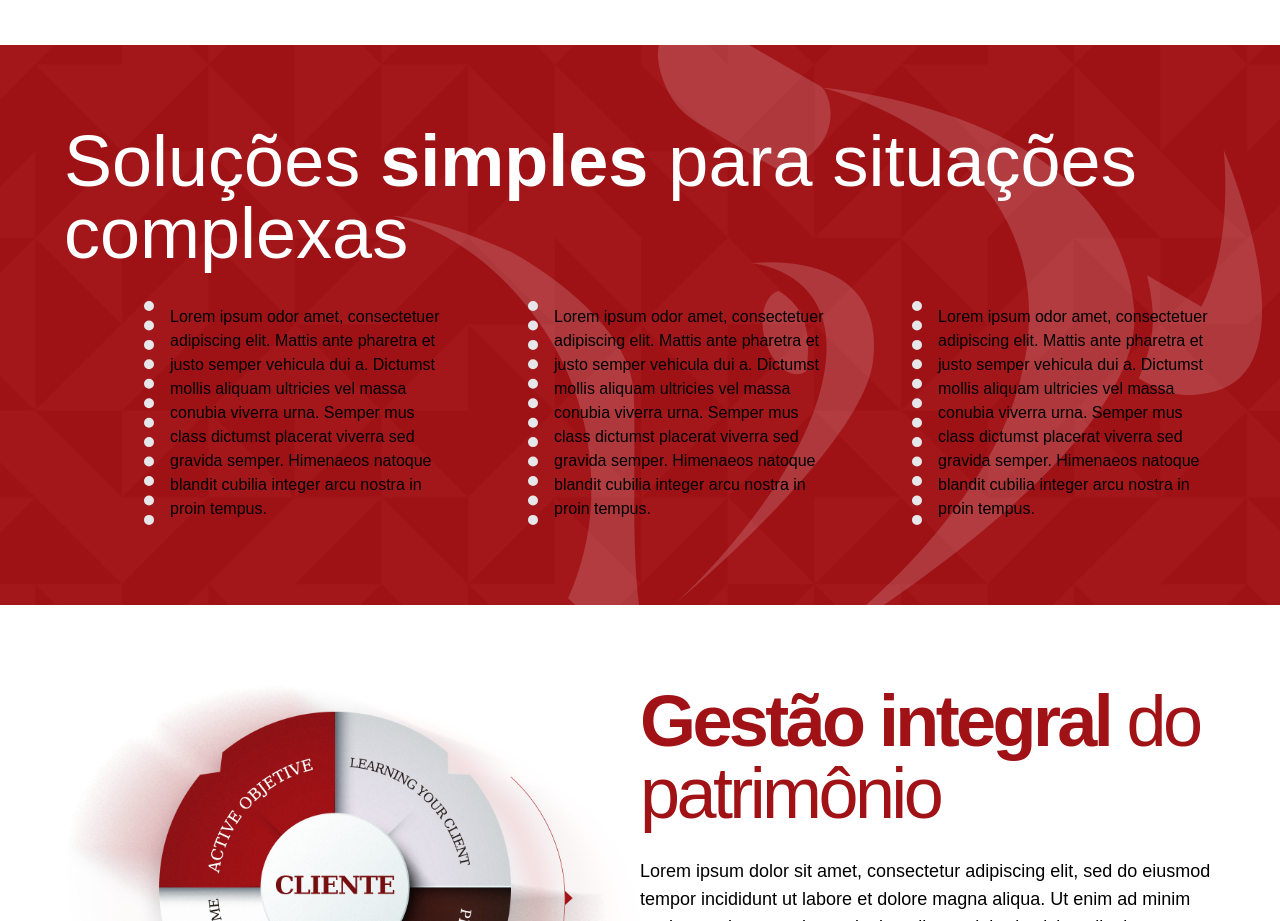
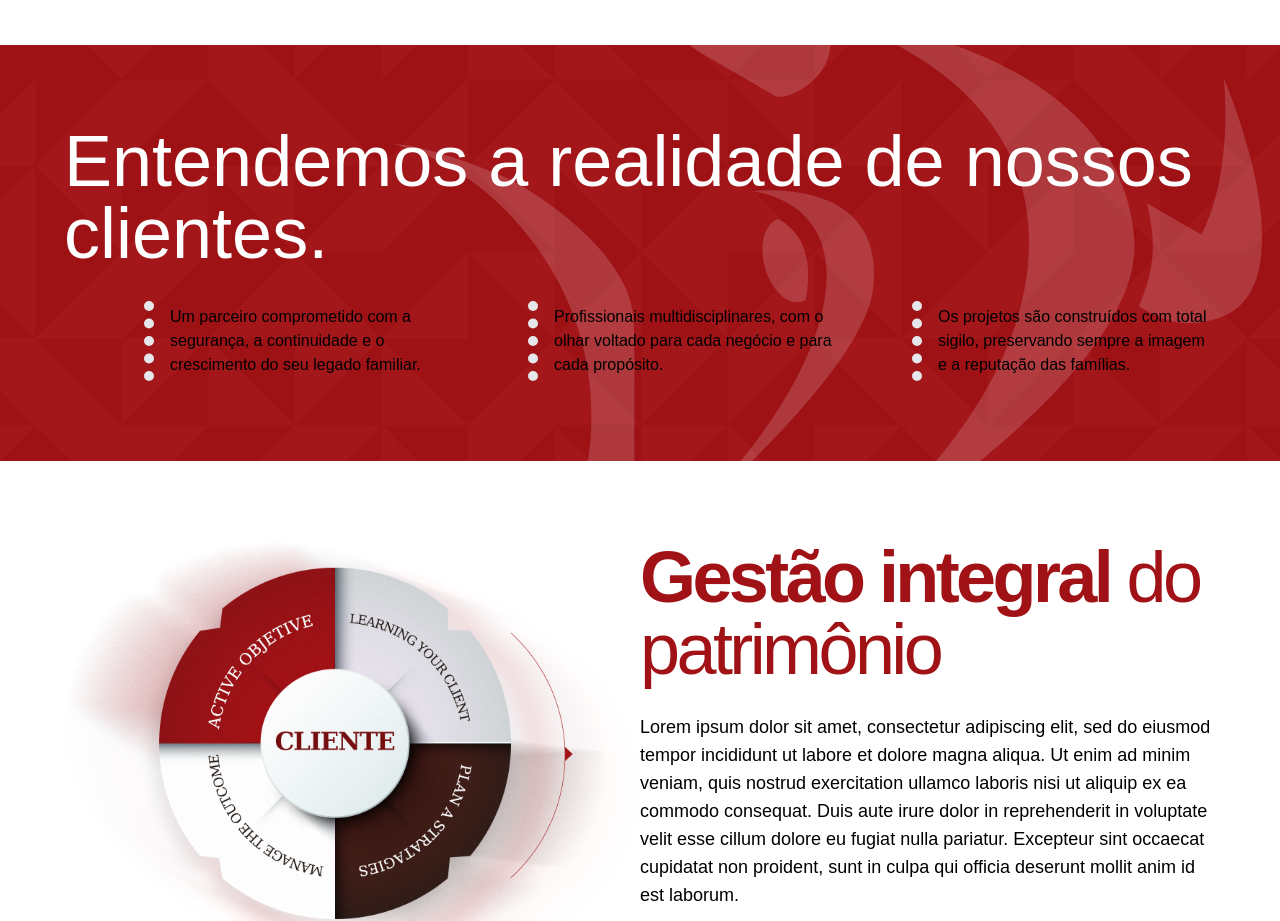
Before and after one commit to difusaowebuser/ripol-alliance-assessoria-de-investimentos-web, a Next.js app: page / in a window 1280 px wide. Shown: the part 4060-4981 px from the top of the page. Built offline with nearby package versions, Linux system fonts and the light colour scheme.

Commit message:
refactor: solutions section will be updated.

```diff
--- a/src/components/ecosystems/SectionSolutions/index.tsx
+++ b/src/components/ecosystems/SectionSolutions/index.tsx
@@ -1,4 +1,10 @@
 import * as React from "react";
+
+const soluctions = [
+  "Um parceiro comprometido com a segurança, a continuidade e o crescimento do seu legado familiar.",
+  "Profissionais multidisciplinares, com o olhar voltado para cada negócio e para cada propósito.",
+  "Os projetos são construídos com total sigilo, preservando sempre a imagem e a reputação das famílias.",
+];
 
 export const SectionSolutions = () => {
   return (
@@ -6,37 +12,17 @@ export const SectionSolutions = () => {
       <section className="bg-[url('/section-solutions-background.png')] bg-container bg-no-repeat bg-right my-20 py-20">
         <div className="container mx-auto">
           <h2 className="text-5xl lg:text-6xl xl:text-7xl text-white mb-8">
-            Soluções <span className="font-bold">simples</span> para situações
-            complexas
+            Entendemos a realidade de nossos clientes.
           </h2>
           <div className="grid grid-cols-1 gap-6 lg:grid-cols-3 lg:gap-20 lg:pl-20">
-            <div className="pl-4 py-1 border-l-[10px] border-dotted">
-              <p>
-                Lorem ipsum odor amet, consectetuer adipiscing elit. Mattis ante
-                pharetra et justo semper vehicula dui a. Dictumst mollis aliquam
-                ultricies vel massa conubia viverra urna. Semper mus class
-                dictumst placerat viverra sed gravida semper. Himenaeos natoque
-                blandit cubilia integer arcu nostra in proin tempus.
-              </p>
-            </div>
-            <div className="pl-4 py-1 border-l-[10px] border-dotted">
-              <p>
-                Lorem ipsum odor amet, consectetuer adipiscing elit. Mattis ante
-                pharetra et justo semper vehicula dui a. Dictumst mollis aliquam
-                ultricies vel massa conubia viverra urna. Semper mus class
-                dictumst placerat viverra sed gravida semper. Himenaeos natoque
-                blandit cubilia integer arcu nostra in proin tempus.
-              </p>
-            </div>
-            <div className="pl-4 py-1 border-l-[10px] border-dotted">
-              <p>
-                Lorem ipsum odor amet, consectetuer adipiscing elit. Mattis ante
-                pharetra et justo semper vehicula dui a. Dictumst mollis aliquam
-                ultricies vel massa conubia viverra urna. Semper mus class
-                dictumst placerat viverra sed gravida semper. Himenaeos natoque
-                blandit cubilia integer arcu nostra in proin tempus.
-              </p>
-            </div>
+            {soluctions.map((service, index) => (
+              <div
+                className="pl-4 py-1 border-l-[10px] border-dotted"
+                key={`p-${index}`}
+              >
+                <p>{service}</p>
+              </div>
+            ))}
           </div>
         </div>
       </section>
```
